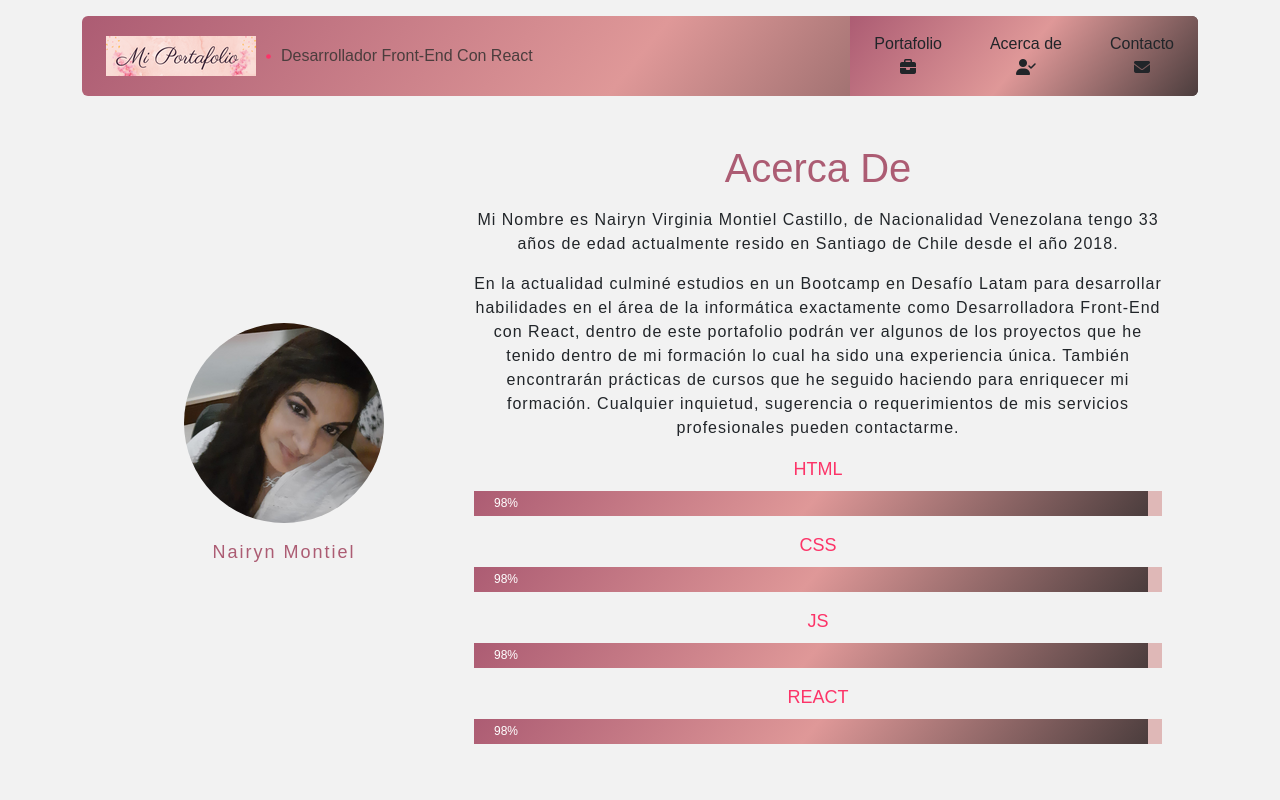
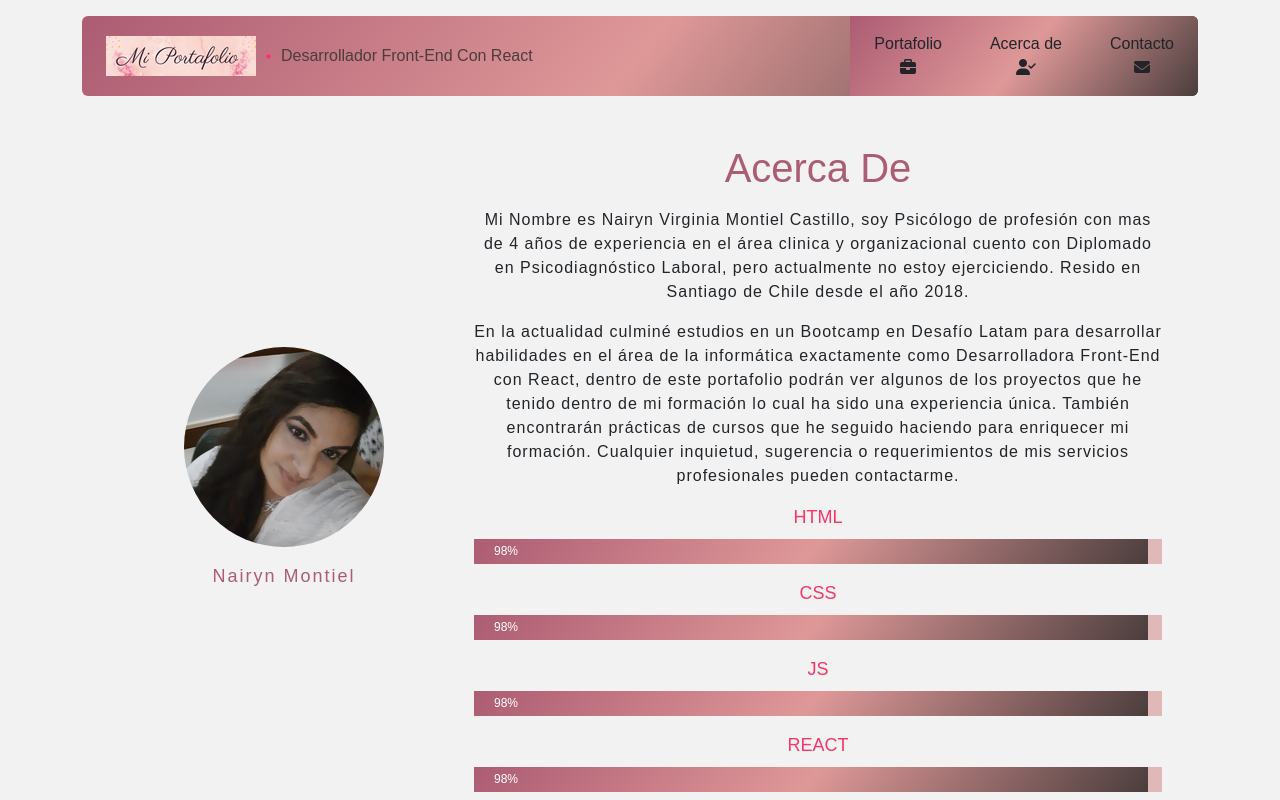
Before and after one commit to NayMontiel/mi-portafolio-react, a React (Vite) app: page /acerca-de in a window 1280 px wide. Shown: the top 800 px of the page. Built offline with nearby package versions, Linux system fonts and the light colour scheme; a web font is replaced by a local one.

Commit message:
actualizacion

```diff
--- a/src/components/MiInfo.jsx
+++ b/src/components/MiInfo.jsx
@@ -5,9 +5,7 @@ export const MiInfo = () => {
     <>
       <h2 className="title text-center mb-3">Acerca De</h2>
       <p className="resumen">
-        Mi Nombre es Nairyn Virginia Montiel Castillo, de Nacionalidad
-        Venezolana tengo 33 años de edad actualmente resido en Santiago de Chile
-        desde el año 2018.
+        Mi Nombre es Nairyn Virginia Montiel Castillo, soy Psicólogo de profesión con mas de 4 años de experiencia en el área clinica y organizacional cuento con Diplomado en Psicodiagnóstico Laboral,  pero actualmente no estoy ejerciciendo. Resido en Santiago de Chile desde el año 2018.
       </p>
 
       <p className="resumen">
```
Also changed, not shown: src/assets/img/presentation.png.
